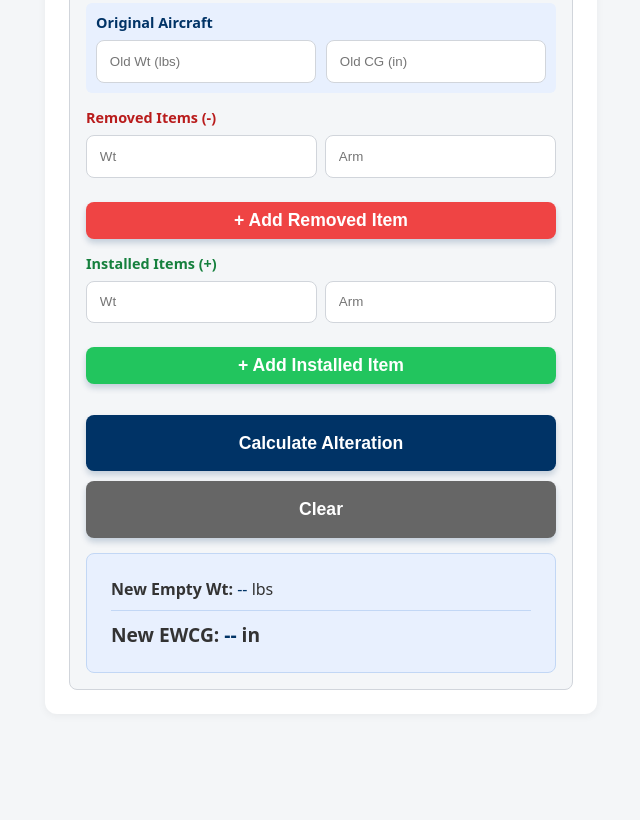
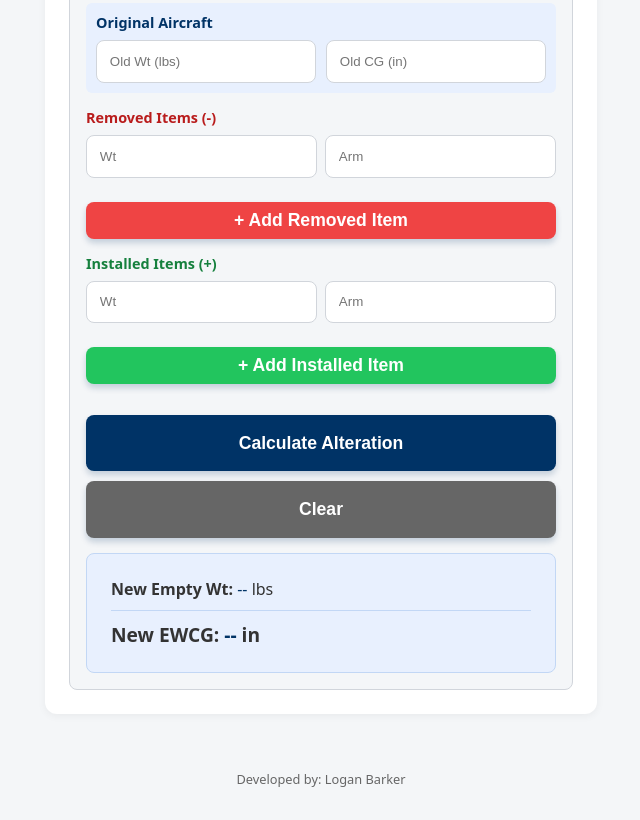
Before and after one commit to linuxlbar/A-P-CALC_PRO, a plain HTML site: page index.html in a window 1280 px wide. Shown: the part 2331-3151 px from the top of the page, without its empty margins (319-959 px from the left). Before the commit the page ends 3069 px from the top, so only its background shows below. Drawn offline with Linux system fonts and the light colour scheme.

Commit message:
Add files via upload

```diff
--- a/index.html
+++ b/index.html
@@ -212,5 +212,8 @@
       });
     }
   </script>
+  <footer style="text-align: center; padding: 2rem; color: var(--text-muted); font-size: 0.8rem;">
+    <p>Developed by: Logan Barker</p>
+  </footer>
 </body>
 </html>
```
